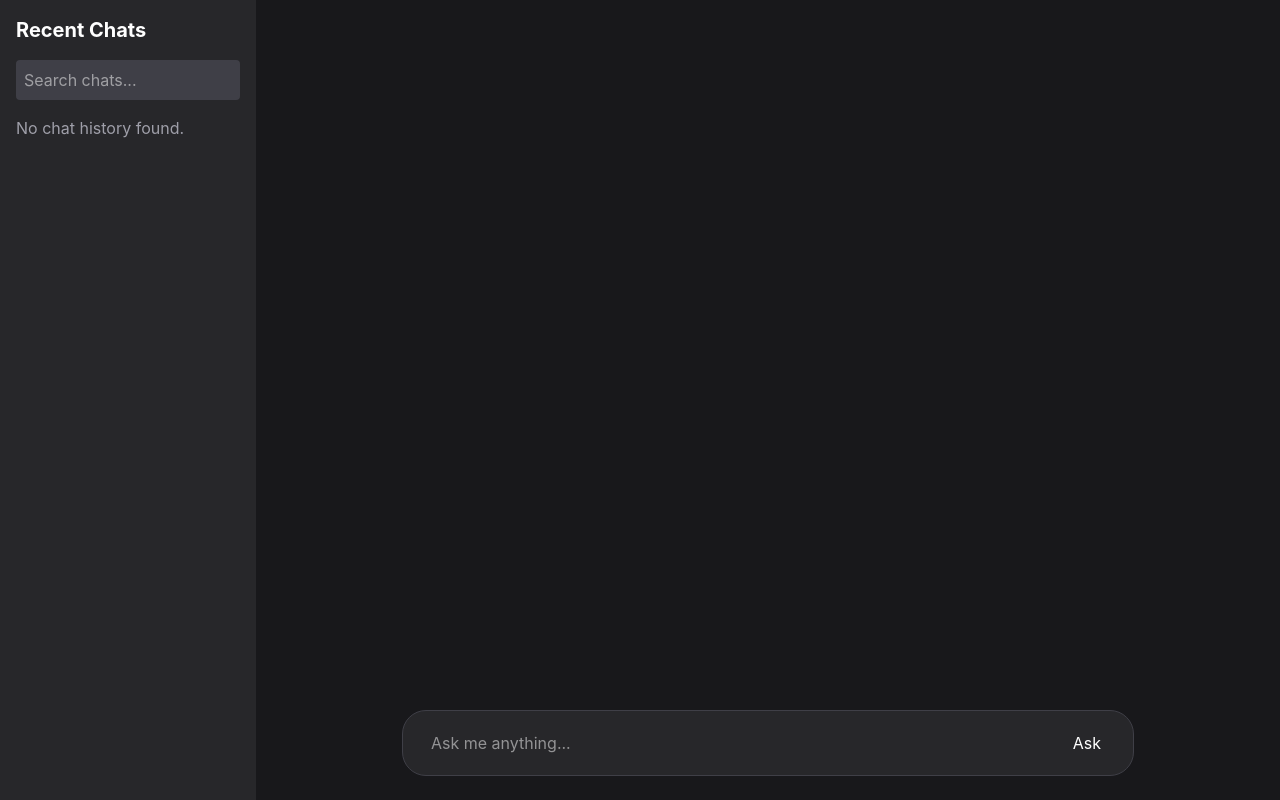
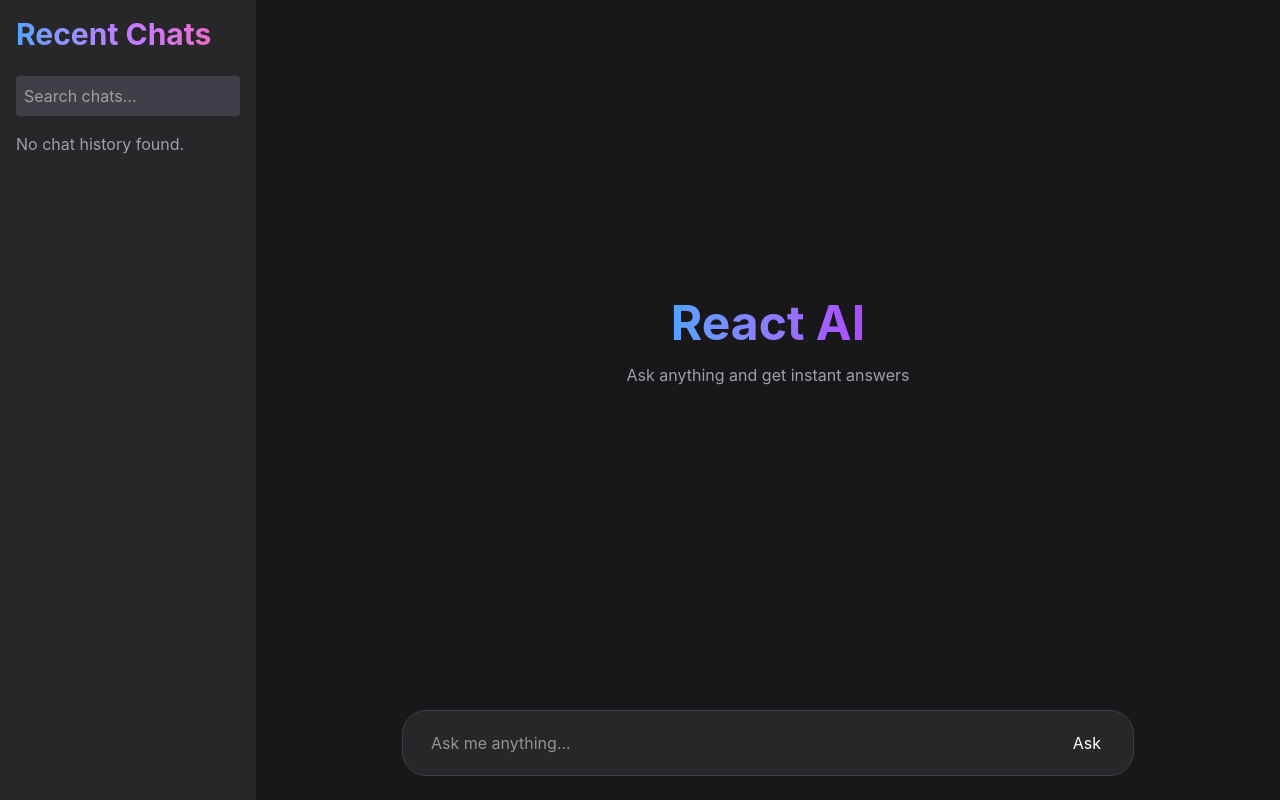
Before and after one commit to Bhumika899/AI-TOOL, a React (Vite) app: page / in a window 1280 px wide. Built offline with nearby package versions, Linux system fonts and the light colour scheme.

Commit message:
AADED LOADING AND GRADIENT

```diff
--- a/src/App.jsx
+++ b/src/App.jsx
@@ -1,4 +1,4 @@
-import { useState, useEffect } from "react";
+import { useState, useEffect, useRef, useId } from "react";
 import "./App.css";
 import { URL } from "./assets/constants";
 import Answer from "./components/Answers";
@@ -9,6 +9,13 @@ function App() {
   const [loading, setLoading] = useState(false);
   const [recentHistory, setRecentHistory] = useState([]);
   const [searchTerm, setSearchTerm] = useState("");
+  const messagesEndRef = useRef(null);
+  useEffect(() => {
+    messagesEndRef.current?.scrollIntoView({
+      behavior: "smooth",
+    });
+  }, [messages, loading]);
+
 
   useEffect(() => {
     try {
@@ -159,7 +166,7 @@ function App() {
     <div className="grid grid-cols-5 h-screen bg-zinc-900">
       {/* Sidebar */}
       <div className="col-span-1 bg-zinc-800 p-4 overflow-y-auto">
-        <h2 className="text-white text-xl font-bold mb-4">
+        <h2 className="text-3xl font-bold mb-6 bg-gradient-to-r from-blue-400 via-purple-400 to-pink-400 bg-clip-text text-transparent">
           Recent Chats
         </h2>
         <input
@@ -211,6 +218,19 @@ function App() {
       <div className="col-span-4 flex flex-col">
         {/* Chat Area */}
         <div className="flex-1 overflow-y-auto p-6">
+
+          {messages.length === 0 && (
+            <div className="flex flex-col items-center justify-center h-full">
+              <h1 className="text-5xl font-bold bg-gradient-to-r from-blue-400 to-purple-500 bg-clip-text text-transparent">
+                React AI
+              </h1>
+
+              <p className="text-zinc-400 mt-4">
+                Ask anything and get instant answers
+              </p>
+            </div>
+          )}
+
           {messages.map((msg, index) => (
             <div
               key={index}
@@ -236,11 +256,14 @@ function App() {
 
           {loading && (
             <div className="flex justify-start">
-              <div className="bg-zinc-800 text-white px-5 py-3 rounded-2xl">
-                Thinking...
+              <div className="bg-zinc-800 px-5 py-4 rounded-2xl flex gap-2">
+                <span className="w-2 h-2 bg-white rounded-full animate-bounce"></span>
+                <span className="w-2 h-2 bg-white rounded-full animate-bounce [animation-delay:0.2s]"></span>
+                <span className="w-2 h-2 bg-white rounded-full animate-bounce [animation-delay:0.4s]"></span>
               </div>
             </div>
           )}
+          <div ref={messagesEndRef}></div>
         </div>
 
         {/* Input Section */}
```
